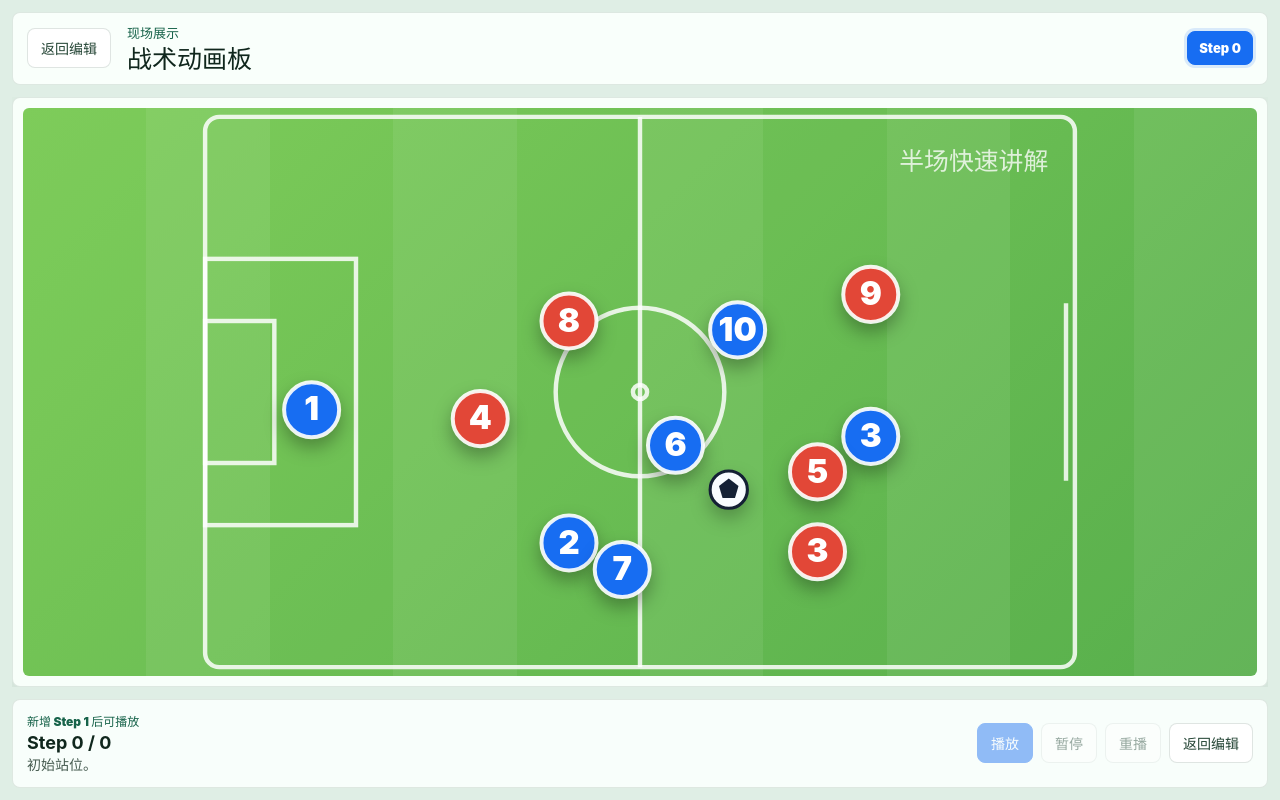
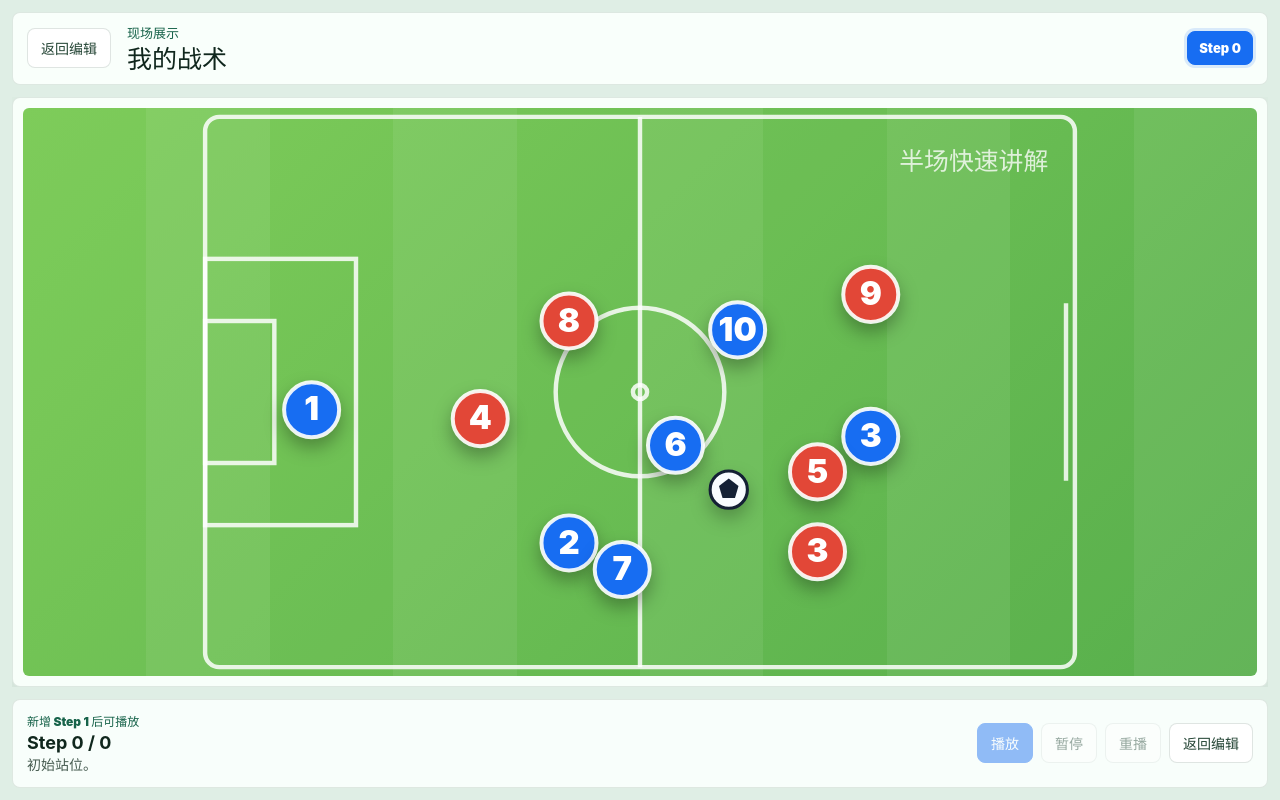
Before and after one commit to binsun0501-dot/tactical-animation-board, a React (Vite) app: page / in a window 1280 px wide. Both pictures are taken after a click on the button "展示模式". Built offline with nearby package versions, Linux system fonts and the light colour scheme.

Commit message:
milestone-3: load saved tactics in viewer

```diff
--- a/src/App.jsx
+++ b/src/App.jsx
@@ -481,6 +481,7 @@ export default function App() {
         onReturnToEdit={returnToEditMode}
         playbackStatus={playback.status}
         steps={steps}
+        tacticTitle={tacticMeta.title}
       />
     );
   }
@@ -503,6 +504,7 @@ export default function App() {
         onReturnToEdit={returnToEditMode}
         playbackStatus={playback.status}
         steps={steps}
+        tacticTitle={tacticMeta.title}
       />
     );
   }
@@ -768,6 +770,7 @@ function PresentationMode({
   onReturnToEdit,
   playbackStatus,
   steps,
+  tacticTitle,
 }) {
   return (
     <main className="app-shell presentation-app">
@@ -778,7 +781,7 @@ function PresentationMode({
           </button>
           <div>
             <p className="stage-label">现场展示</p>
-            <h1>战术动画板</h1>
+            <h1>{tacticTitle}</h1>
           </div>
           <StepProgress steps={steps} currentStepId={displayedStep?.id} />
         </header>
@@ -827,6 +830,7 @@ function ViewerMode({
   onReturnToEdit,
   playbackStatus,
   steps,
+  tacticTitle,
 }) {
   const isFirstStep = currentStepIndex <= 0;
   const isLastStep = currentStepIndex >= steps.length - 1;
@@ -840,7 +844,7 @@ function ViewerMode({
           </button>
           <div>
             <p className="stage-label">队员观看</p>
-            <h1>战术动画板</h1>
+            <h1>{tacticTitle}</h1>
           </div>
           <strong className="viewer-step-count">
             Step {currentStepIndex} / {Math.max(steps.length - 1, 0)}
--- a/src/styles.css
+++ b/src/styles.css
@@ -416,6 +416,11 @@ h1 {
   gap: 16px;
 }
 
+.presentation-header h1,
+.viewer-header h1 {
+  overflow-wrap: anywhere;
+}
+
 .presentation-board {
   min-width: 0;
   min-height: 0;
```
